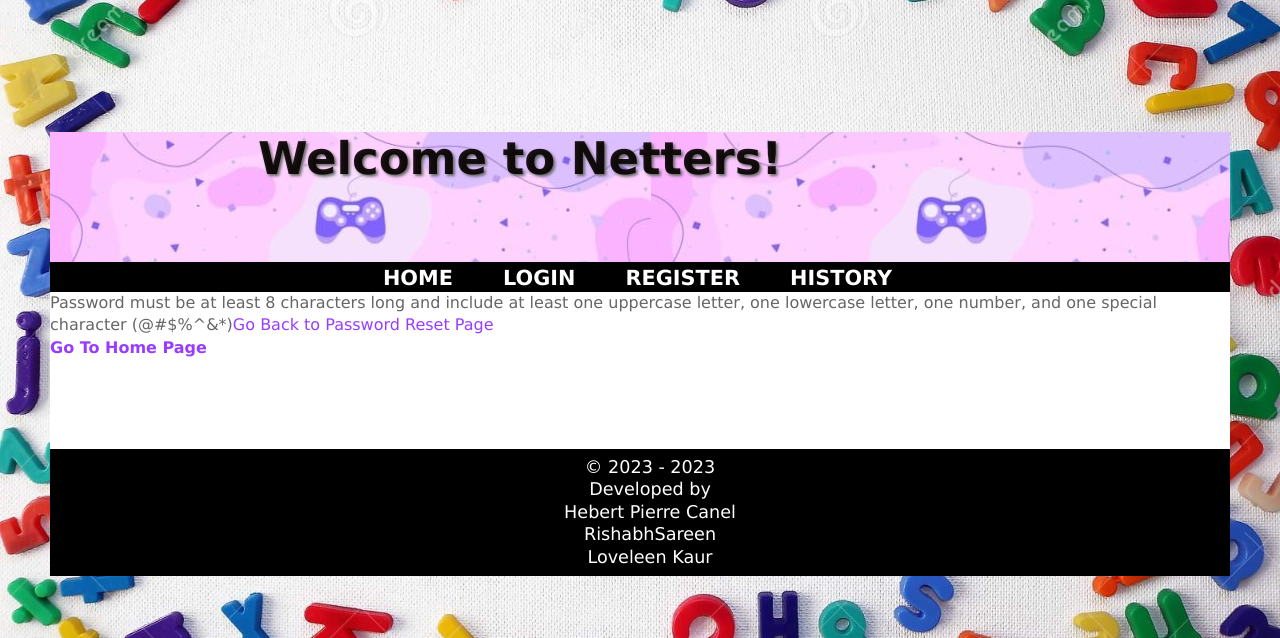
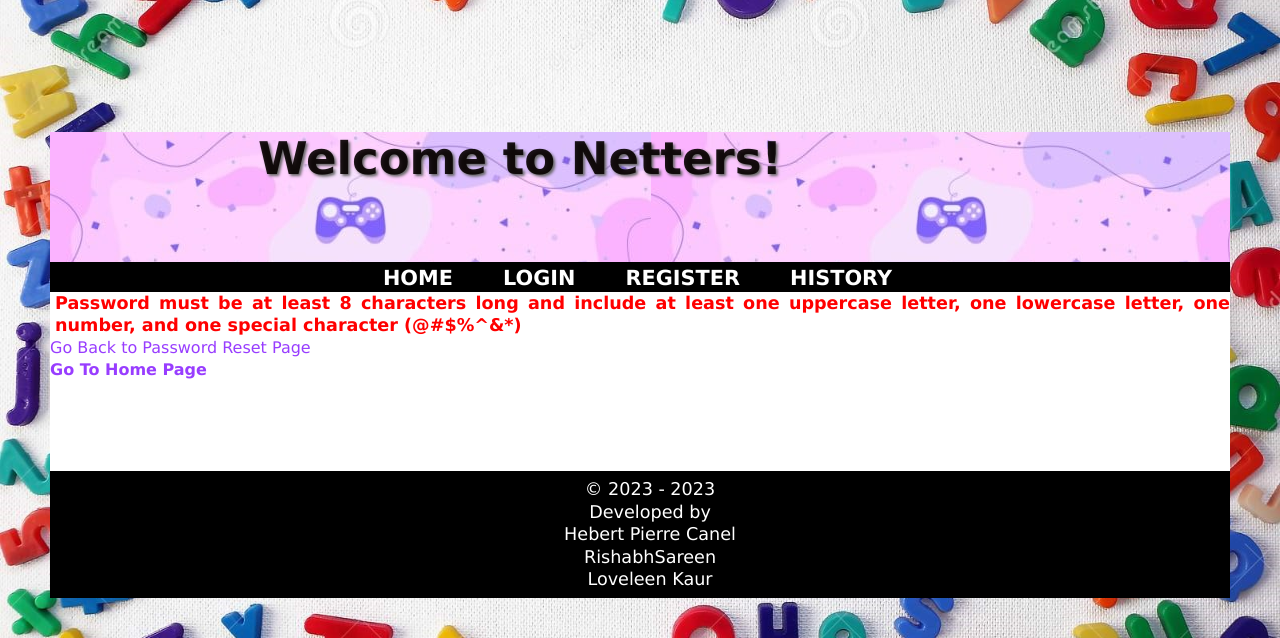
Before and after one commit to Loveleenkaur2202/final-project-web-server, a PHP site: page /resetPassword.php in a window 1280 px wide. Shown: the top 638 px of the page. Run offline with PHP 8.4, Linux system fonts and the light colour scheme.

Commit message:
Update resetPassword.php

```diff
--- a/resetPassword.php
+++ b/resetPassword.php
@@ -31,9 +31,7 @@
         $pattern = '/^(?=.*[a-z])(?=.*[A-Z])(?=.*\d)(?=.*[@#$%^&*])[A-Za-z\d@#$%^&*]{8,}$/';
         //Validate the password against the regular expression
         if (preg_match($pattern, $password)) {
-            echo "Password is good!!You may continue";
-
-
+            echo "<b><p style='color:red;' >" ."Success!"."</p></b>";
             // Check if the entered username exists in the player table
             $sql = "SELECT registrationOrder FROM player WHERE userName='$username'";
             $result = mysqli_query($conn, $sql);
@@ -65,7 +63,8 @@
         }
     } else {
         // Password does not meet requirements
-        echo "Password must be at least 8 characters long and include at least one uppercase letter, one lowercase letter, one number, and one special character (@#$%^&*)";
+        echo "<b><p style='color:red;' >" ."Password must be at least 8 characters long and include at
+        least one uppercase letter, one lowercase letter, one number, and one special character (@#$%^&*)"."</p></b>";
         echo '<a href="registrationForm.php">Go Back to Password Reset Page</a>';
     }
     mysqli_close($conn);
```
